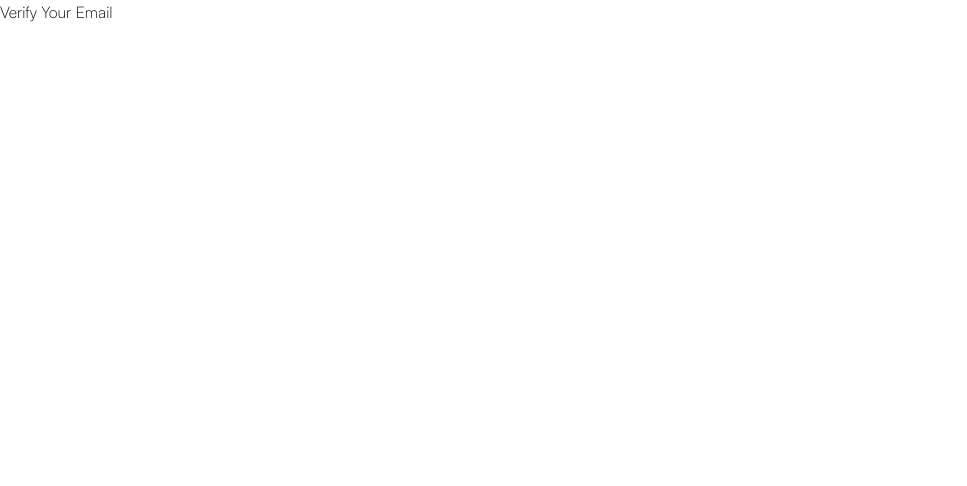
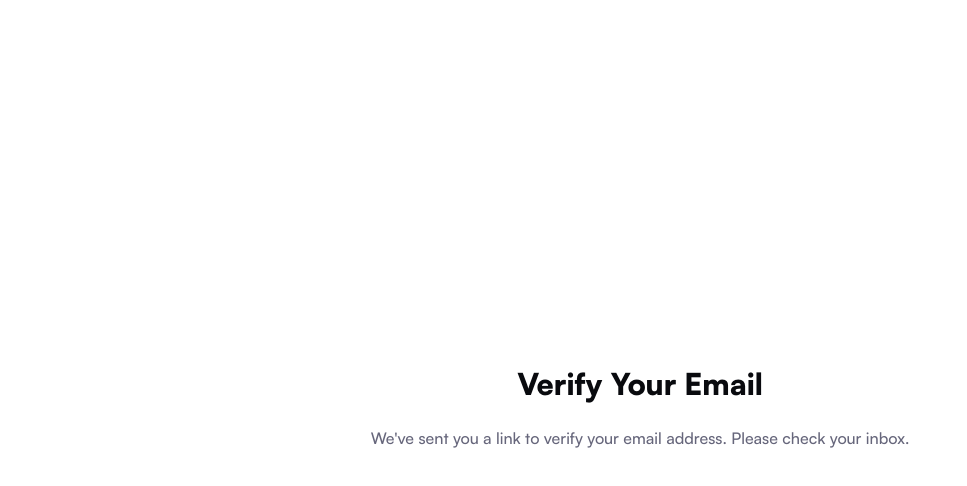
Before and after one commit to NoteRepoLabs/noterepo-web-client, a Next.js app: page /verify-email in a window 1280 px wide. Shown: the top 486 px of the page, without its empty margins (0-967 px from the left). Built offline with nearby package versions, Linux system fonts and the light colour scheme; no server answers.

Commit message:
feat: Implement verification page

```diff
--- a/app/verify-email/page.tsx
+++ b/app/verify-email/page.tsx
@@ -1,3 +1,12 @@
 export default function Home() {
-   return <h1>Verify Your Email</h1>
+   return (
+      <section className="max-w-2xl md:my-8 mx-3 md:mx-auto flex flex-col justify-center items-center min-h-screen md:h-auto">
+         <h1 className="font-black text-3xl mb-6 text-neutral-900 dark:text-neutral-100">
+            Verify Your Email
+         </h1>
+         <p className="text-center font-bold text-base text-neutral-500 dark:text-neutral-300 mb-12">
+            We&apos;ve sent you a link to verify your email address. Please check your inbox.
+         </p>
+      </section>
+   )
 }
```
